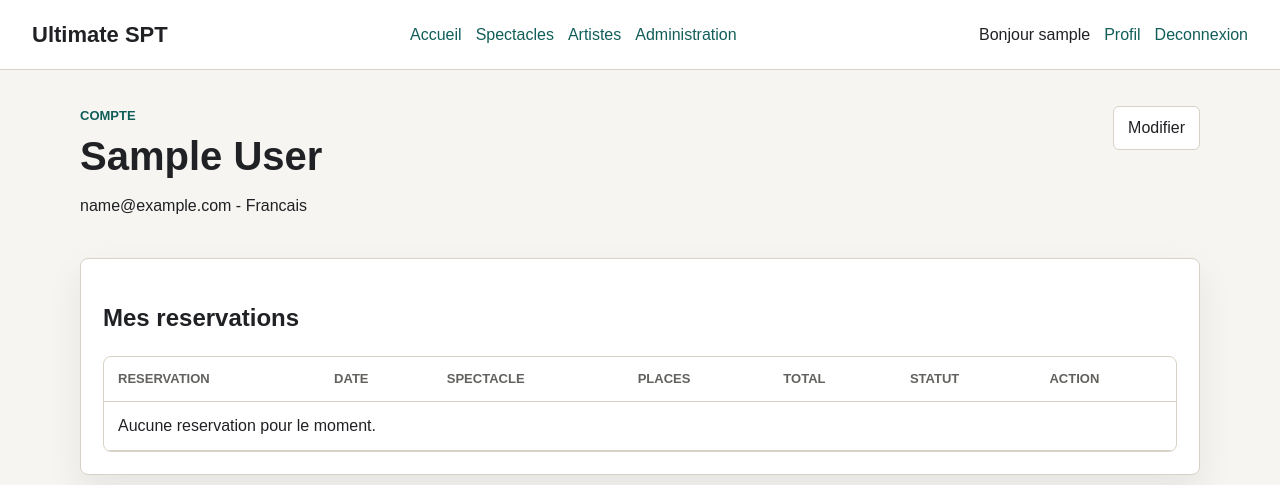
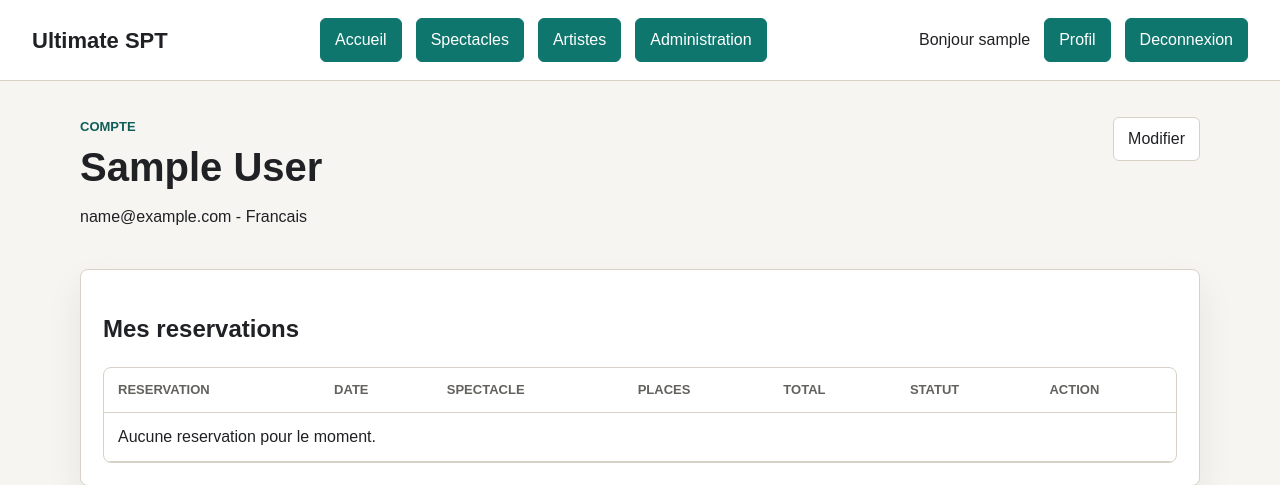
Before and after one commit to Dimson4448/reservationsDjango, a Django app: page /accounts/profile/ in a window 1280 px wide. Shown: the top 485 px of the page. Run offline with Django 5.2, Linux system fonts and the light colour scheme; the visitor is signed in with stand-in values (Sample User, id 1); data comes from the database, SQL or seed files in the repository; data that the repository does not hold is empty; parts of the project's set-up code (start-up, migrations or seed data) failed here and were passed over.

Commit message:
Style navigation links as primary buttons

```diff
--- a/catalogue/templates/layouts/base.html
+++ b/catalogue/templates/layouts/base.html
@@ -12,23 +12,23 @@
     <header class="site-header">
         <a class="brand" href="{% url 'home' %}">Ultimate SPT</a>
         <nav class="main-nav" aria-label="Navigation principale">
-            <a href="{% url 'home' %}">Accueil</a>
-            <a href="{% url 'catalogue:show-index' %}">Spectacles</a>
-            <a href="{% url 'catalogue:artist-index' %}">Artistes</a>
+            <a class="button button-primary" href="{% url 'home' %}">Accueil</a>
+            <a class="button button-primary" href="{% url 'catalogue:show-index' %}">Spectacles</a>
+            <a class="button button-primary" href="{% url 'catalogue:artist-index' %}">Artistes</a>
             {% if request.user.is_superuser %}
-                <a href="{% url 'admin:index' %}">Administration</a>
+                <a class="button button-primary" href="{% url 'admin:index' %}">Administration</a>
             {% endif %}
         </nav>
         <div class="account-nav">
             {% if request.user.is_authenticated %}
                 <span>Bonjour {{ request.user.username }}</span>
-                <a href="{% url 'accounts:user-profile' %}">Profil</a>
+                <a class="button button-primary" href="{% url 'accounts:user-profile' %}">Profil</a>
                 <form action="{% url 'logout' %}" method="post">
                     {% csrf_token %}
-                    <button type="submit" class="link-button">Deconnexion</button>
+                    <button type="submit" class="button button-primary">Deconnexion</button>
                 </form>
             {% else %}
-                <a href="{% url 'login' %}">Connexion</a>
+                <a class="button button-primary" href="{% url 'login' %}">Connexion</a>
                 <a class="button button-primary" href="{% url 'accounts:user-signup' %}">Inscription</a>
             {% endif %}
         </div>
```
